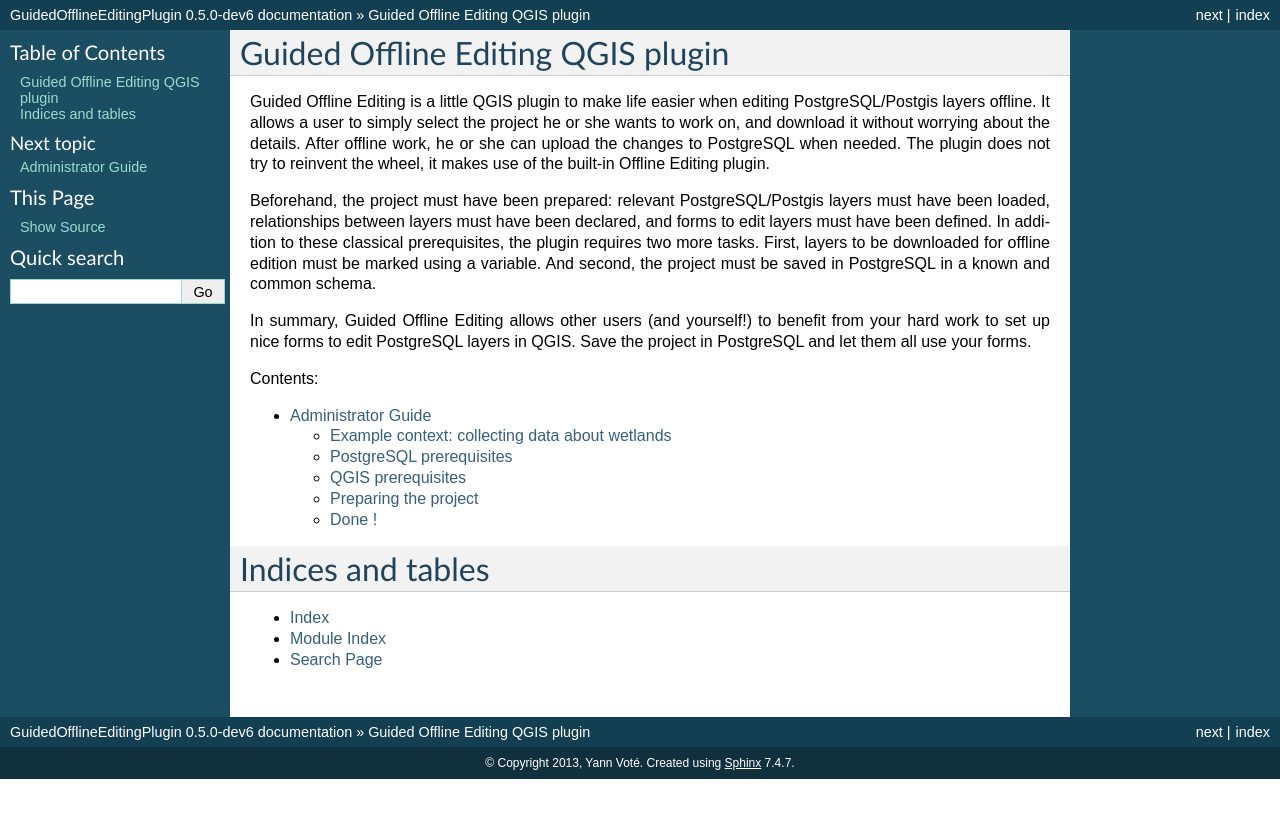
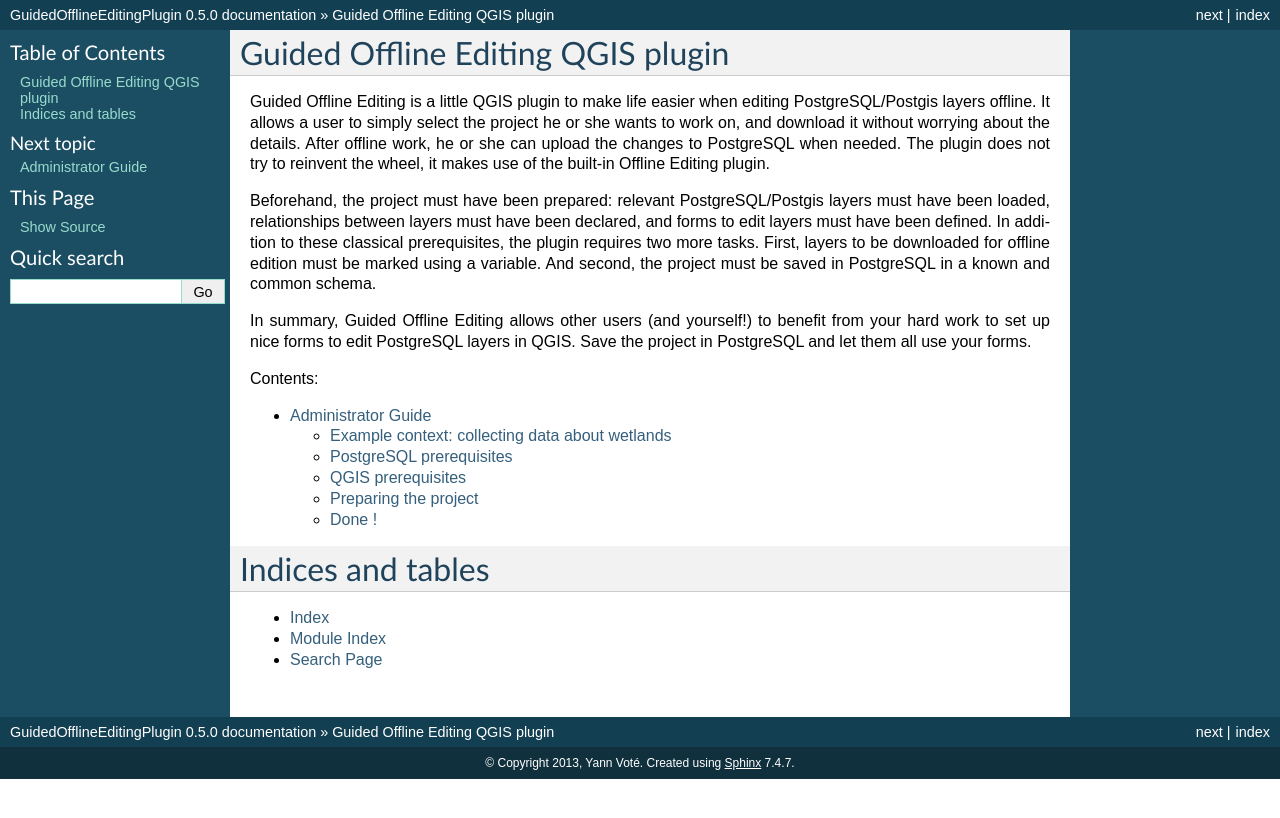
Before and after one commit to ygversil/qgis-guided-offline-editing, a Sphinx documentation site: the page built from help/source/index.rst, in a window 1280 px wide. Shown: the top 818 px of the page. Built offline with Sphinx 7.4.7, drawn with Linux system fonts in a browser that asks for light colours; formulas are drawn with MathJax 3.

Commit message:
Bump version: 0.5.0-dev6 → 0.5.0

```diff
--- a/help/source/conf.py
+++ b/help/source/conf.py
@@ -48,9 +48,9 @@
 # built documents.
 #
 # The short X.Y version.
-version = '0.5.0-dev6'
+version = '0.5.0'
 # The full version, including alpha/beta/rc tags.
-release = '0.5.0-dev6'
+release = '0.5.0'
 
 # The language for content autogenerated by Sphinx. Refer to documentation
 # for a list of supported languages.
--- a/metadata.txt
+++ b/metadata.txt
@@ -10,7 +10,7 @@
 name=Guided Offline Editing
 qgisMinimumVersion=3.10
 description=Extend the built-in Offline Editing plugin providing automated processes
-version=0.5.0-dev6
+version=0.5.0
 author=Yann Voté
 email=ygversil@lilo.org
 
```
Also changed, not shown: .bumpversion.cfg.
